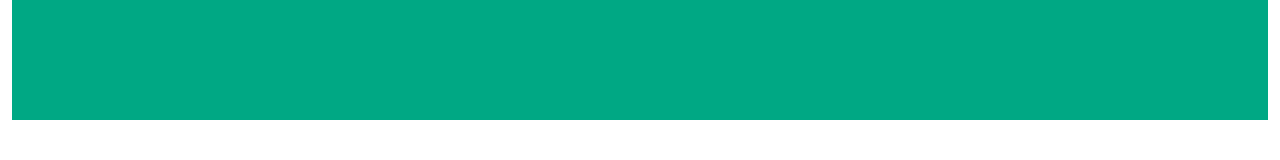
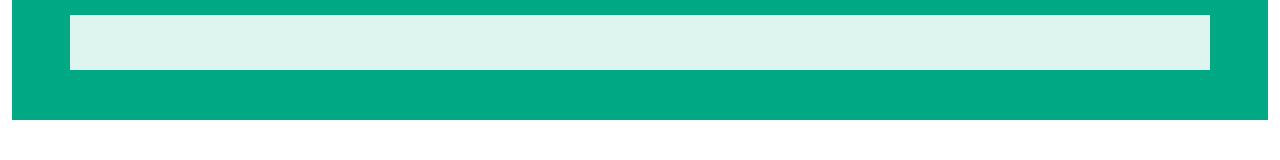
Before and after one commit to AnupK1234/Whatsapp-web-Clone, a plain HTML site: page index.html in a window 1280 px wide. Drawn offline with nearby package versions, Linux system fonts and the light colour scheme.

Commit message:
Updation

```diff
--- a/index.html
+++ b/index.html
@@ -12,11 +12,20 @@
     <title>WhatsApp Web</title>
   </head>
   <body>
-    <div class="container-fluid">
-        <div class="back-top"></div>
-        <div class="back-bottom"></div>
+    <div class="back-container-main">
+        <div class="container-fluid front-container">
+            <div class="back-top"></div>
+            <div class="back-bottom"></div>
+        </div>
+        <div class="container front-container1">
+            <div class="row chat-top-line">
+                <div class="col-sm-4">
+
+                </div>
+                <div class="col-sm-8"></div>
+            </div>
+        </div>
     </div>
-
 
     <!-- Bootstrap Bundle with Popper -->
     <script src="https://cdn.jsdelivr.net/npm/bootstrap@5.2.3/dist/js/bootstrap.bundle.min.js" integrity="sha384-kenU1KFdBIe4zVF0s0G1M5b4hcpxyD9F7jL+jjXkk+Q2h455rYXK/7HAuoJl+0I4" crossorigin="anonymous"></script>
--- a/style.css
+++ b/style.css
@@ -8,3 +8,25 @@
     background-color: #ffffff;
     height: 85vh;
 }
+
+.back-container-main{
+    position: relative;
+}
+
+.front-container{
+    position: absolute;
+    top: 0;
+    left: 0;
+    right: 0;
+}
+
+.front-container1{
+    position: absolute;
+    top: 15px;
+    left: 0;
+    right: 0;
+}
+.chat-top-line{
+    background-color: #ffffffde;
+    min-height: 55px;
+}
```
